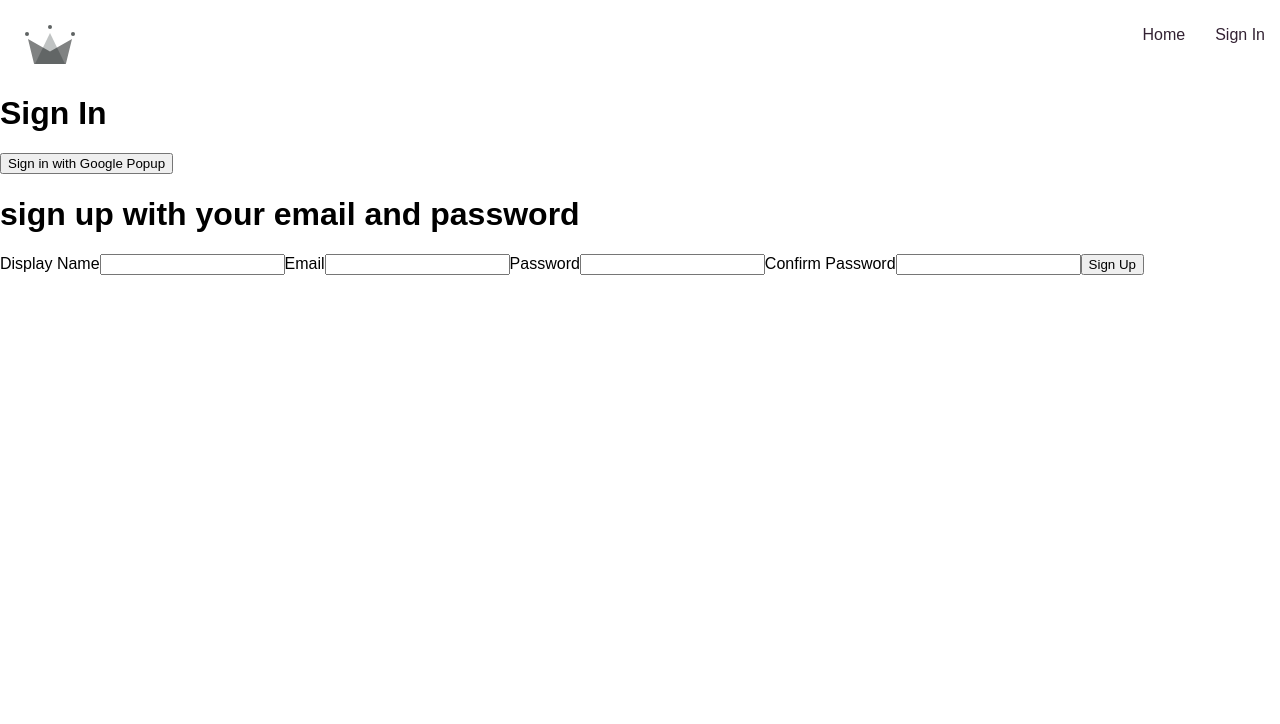
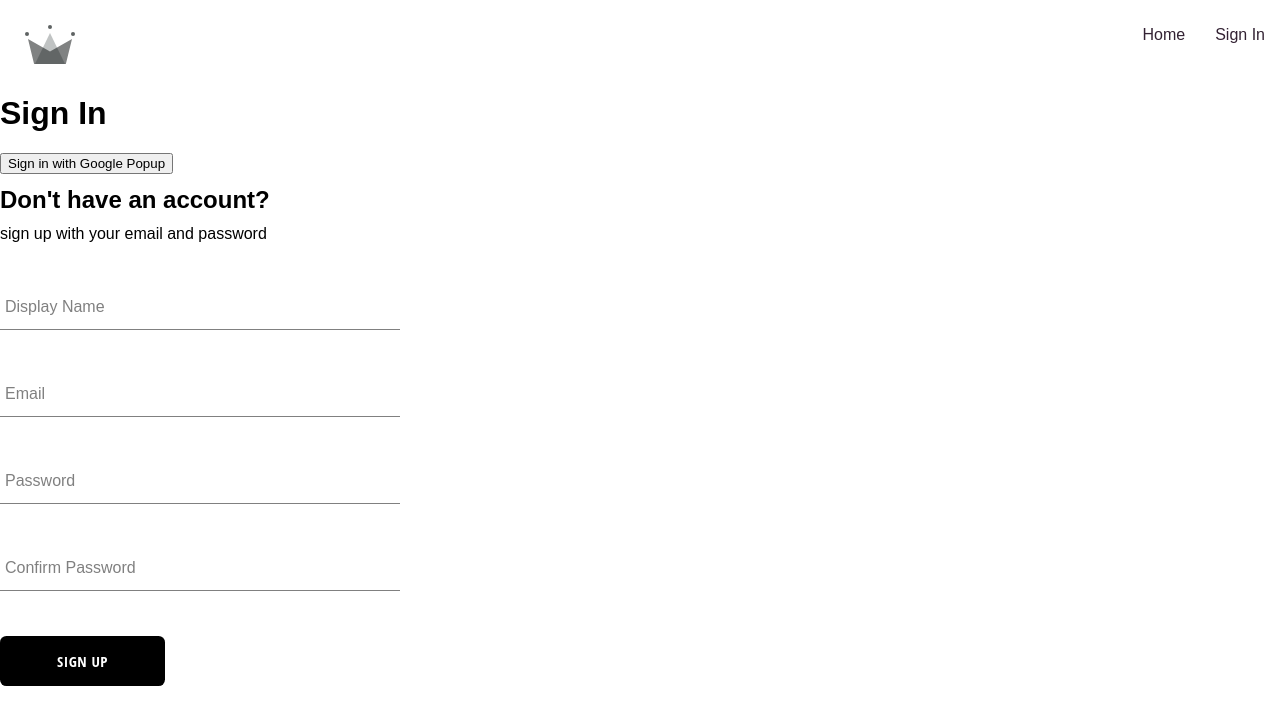
Before and after one commit to Ramz001/crown-clothing, a React (Create React App) app: page /sign-in in a window 1280 px wide. Shown: the top 724 px of the page. Built offline with nearby package versions, Linux system fonts and the light colour scheme; a web font is replaced by a local one.

Commit message:
sign up page and custom button styles

```diff
--- a/src/App.js
+++ b/src/App.js
@@ -2,7 +2,6 @@
 import Home from './routes/home/home.component'
 import Navigation from './routes/navigation/navigation.component'
 import SignIn from './routes/sign-in/sign-in.component'
-
 
 const App = () => {
   return (
@@ -11,7 +10,6 @@
         <Route index element={<Home />} />
         <Route path='sign-in' element={<SignIn />} />
       </Route>
-
     </Routes>
   )
 }
--- /dev/null
+++ b/src/components/button/button.component.jsx
@@ -0,0 +1,20 @@
+import './button.styles.scss'
+
+const BUTTON_TYPE_CLASSES = {
+    google: 'google-sign-in',
+    inverted: 'inverted',
+
+}
+
+const Button = ({ children, buttonType, ...otherProps }) => {
+    return(
+        <button
+            className={`button-container ${BUTTON_TYPE_CLASSES[buttonType]}`}
+            {...otherProps}
+        >
+            {children}
+        </button>
+    )
+}
+
+export default Button;
--- /dev/null
+++ b/src/components/button/button.styles.scss
@@ -0,0 +1,47 @@
+.button-container {
+    min-width: 165px;
+    width: auto;
+    height: 50px;
+    letter-spacing: 0.5px;
+    line-height: 50px;
+    padding: 0 35px 0 35px;
+    font-size: 15px;
+    background-color: black;
+    color: white;
+    text-transform: uppercase;
+    font-family: 'Open Sans Condensed';
+    font-weight: bolder;
+    border: none;
+    border-radius: .4rem;
+    cursor: pointer;
+    display: flex;
+    justify-content: center;
+
+    &:hover {
+      background-color: white;
+      color: black;
+      border: 1px solid black;
+    }
+
+    &.google-sign-in {
+      background-color: #4285f4;
+      color: white;
+
+      &:hover {
+        background-color: #357ae8;
+        border: none;
+      }
+    }
+
+    &.inverted {
+      background-color: white;
+      color: black;
+      border: 1px solid black;
+
+      &:hover {
+        background-color: black;
+        color: white;
+        border: none;
+      }
+    }
+  }
--- a/src/components/category-item/category-item.component.jsx
+++ b/src/components/category-item/category-item.component.jsx
@@ -2,6 +2,7 @@
 
 const CategoryItem = ({ category }) => {
     const { title, imageUrl } = category;
+
     return(
         <div  className="category-container">
             <div
--- /dev/null
+++ b/src/components/form-input/form-input.components.jsx
@@ -0,0 +1,19 @@
+import './form-input.styles.scss';
+
+const FormInput = ({ label, ...otherProps }) => {
+    return (
+        <div className="group">
+            <input className="form-input" { ...otherProps }/>
+            {
+                label &&
+                <label
+                    className={`${otherProps.value.length > 0 ? 'shrink' : ''} form-input-label`}
+                >
+                    { label }
+                </label>
+            }
+        </div>
+    )
+}
+
+export default FormInput;
--- /dev/null
+++ b/src/components/form-input/form-input.styles.scss
@@ -0,0 +1,54 @@
+$sub-color: grey;
+$main-color: black;
+
+@mixin shrinkLabel {
+  top: -14px;
+  font-size: 12px;
+  color: $main-color;
+}
+
+.group {
+  position: relative;
+  margin: 45px 0;
+
+  .form-input {
+    background: none;
+    background-color: white;
+    color: $sub-color;
+    font-size: 18px;
+    padding: 10px 10px 10px 5px;
+    display: block;
+    width: 100%;
+    border: none;
+    border-radius: 0;
+    border-bottom: 1px solid $sub-color;
+    margin: 25px 0;
+
+    &:focus {
+      outline: none;
+    }
+
+    &:focus ~ .form-input-label {
+      @include shrinkLabel();
+    }
+  }
+
+  input[type='password'] {
+    letter-spacing: 0.3em;
+  }
+
+  .form-input-label {
+    color: $sub-color;
+    font-size: 16px;
+    font-weight: normal;
+    position: absolute;
+    pointer-events: none;
+    left: 5px;
+    top: 10px;
+    transition: 300ms ease all;
+
+    &.shrink {
+      @include shrinkLabel();
+    }
+  }
+}
--- a/src/components/sign-up/sign-up.component.jsx
+++ b/src/components/sign-up/sign-up.component.jsx
@@ -1,5 +1,11 @@
 import { useState } from 'react'
-import { createAuthUserWithEmailAndPassword, createUserDocumentFromAuth } from '../../utils/firebase/firebase.utils'
+import {
+    createAuthUserWithEmailAndPassword,
+    createUserDocumentFromAuth
+} from '../../utils/firebase/firebase.utils'
+import './sign-up.styles.scss'
+import FormInput from '../form-input/form-input.components'
+import Button from '../button/button.component'
 
 const defaultFormFields = {
     displayName: '',
@@ -19,7 +25,7 @@
             [name]: value
         })
     }
-
+    console.log(formFields)
     const handleSubmit = async(e) => {
         e.preventDefault()
 
@@ -44,46 +50,43 @@
     }
 
     return (
-        <div>
-            <h1>sign up with your email and password</h1>
+        <div className='sign-up-container'>
+            <h2>Don't have an account?</h2>
+            <span>sign up with your email and password</span>
             <form onSubmit={handleSubmit}>
-                <label>Display Name</label>
-                <input
+                <FormInput
+                    label={'Display Name'}
                     type='text'
                     name='displayName'
                     value={displayName}
                     onChange={handleChange}
                     required
                 />
-
-                <label>Email</label>
-                <input
+                <FormInput
+                    label={'Email'}
                     type="email"
                     name="email"
                     value={email}
                     onChange={handleChange}
                     required
                 />
-
-                <label>Password</label>
-                <input
+                <FormInput
+                    label={'Password'}
                     type='password'
                     name="password"
                     value={password}
                     onChange={handleChange}
                     required
                 />
-
-                <label>Confirm Password</label>
-                <input
+                <FormInput
+                    label={'Confirm Password'}
                     type='password'
                     name="confirmPassword"
                     value={confirmPassword}
                     onChange={handleChange}
                     required
                 />
-
-                <button type="submit">Sign Up</button>
+                <Button type='submit'>Sign Up</Button>
             </form>
         </div>
     )
--- /dev/null
+++ b/src/components/sign-up/sign-up.styles.scss
@@ -0,0 +1,8 @@
+.sign-up-container{
+    display: flex;
+    flex-direction: column;
+    width: 25rem;
+    h2 {
+        margin: .7rem 0;
+    }
+}
--- a/src/routes/home/home.component.jsx
+++ b/src/routes/home/home.component.jsx
@@ -29,6 +29,7 @@
           "imageUrl": "https://i.ibb.co/R70vBrQ/men.png"
         }
       ]
+
     return(
       <Categories categories={categories} />
     )
--- a/src/routes/navigation/navigation.component.jsx
+++ b/src/routes/navigation/navigation.component.jsx
@@ -1,7 +1,6 @@
 import './navigation.styles.scss'
 import { Outlet, Link } from "react-router-dom"
 import { ReactComponent as CrwnLogo} from '../../assets/crown.svg'
-
 
 const Navigation = () => {
   return (
--- a/src/routes/sign-in/sign-in.component.jsx
+++ b/src/routes/sign-in/sign-in.component.jsx
@@ -1,12 +1,11 @@
 import {
-    auth,
     signInWithGooglePopup,
     createUserDocumentFromAuth,
-    } from "../../utils/firebase/firebase.utils";
+} from "../../utils/firebase/firebase.utils";
 import SignUp from "../../components/sign-up/sign-up.component";
 
 const SignIn = () => {
-    const logGooglePopup = async () => {
+    const handleSignInWithGooglePopup = async () => {
         const { user } = await signInWithGooglePopup();
         const userDocRef = await createUserDocumentFromAuth(user)
     }
@@ -14,7 +13,7 @@
     return (
         <div>
             <h1>Sign In</h1>
-            <button onClick={logGooglePopup}>Sign in with Google Popup</button>
+            <button onClick={handleSignInWithGooglePopup}>Sign in with Google Popup</button>
             <SignUp />
         </div>
     )
```
Also changed, not shown: src/components/categories/categories.component.jsx (+4 -4 lines).
